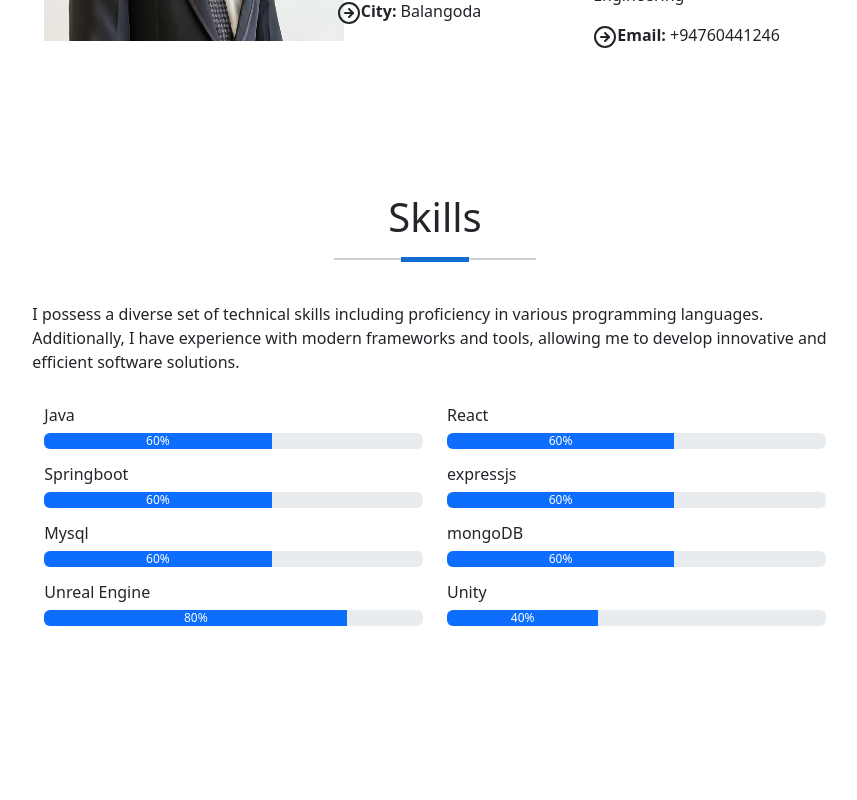
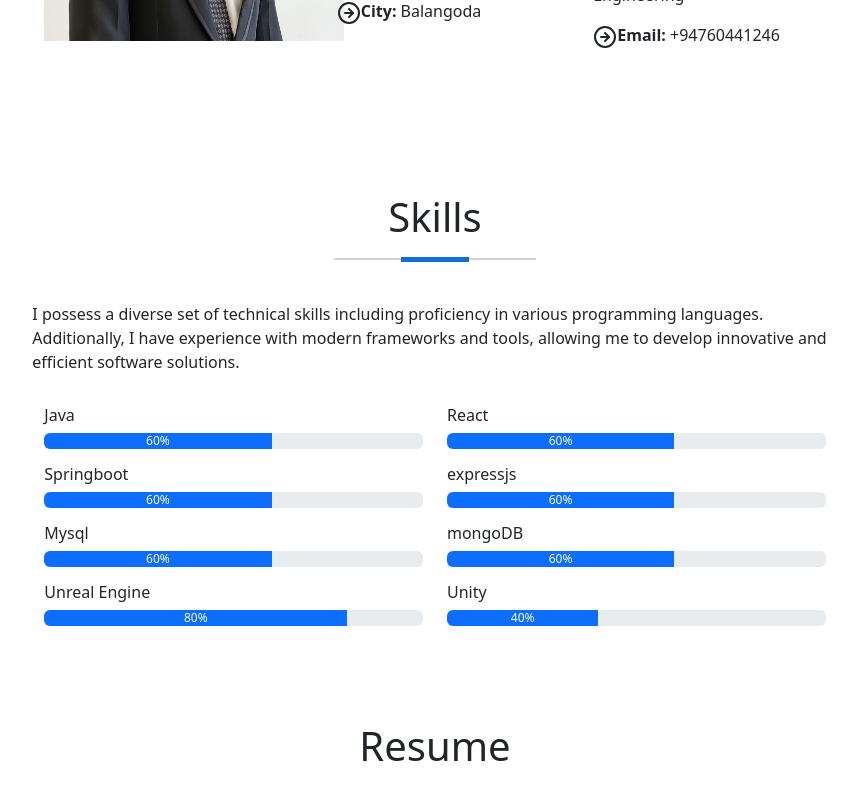
Before and after one commit to JeewanthaLahiru/MyPortfolio, a React (Create React App) app in the folder my-portfolio/: page / in a window 1280 px wide. Shown: the part 1376-2176 px from the top of the page, without its empty margins (205-1062 px from the left). Before the commit the page ends 2050 px from the top, so only its background shows below. Built offline with nearby package versions, Linux system fonts and the light colour scheme.

Commit message:
created resume page

```diff
--- a/my-portfolio/src/Components/ClientApp.tsx
+++ b/my-portfolio/src/Components/ClientApp.tsx
@@ -3,6 +3,7 @@ import NavigationBar from "./Navbar/NavigationBar";
 import BodyArea from "./Body/BodyArea";
 import MobileNavigationBar from "./Navbar/mobileNavigationBar";
 import AboutArea from "./About/AboutArea";
+import ResumeArea from "./Resume/ResumeArea";
 
 const ClientApp:React.FC = () => {
     return(
@@ -14,6 +15,7 @@ const ClientApp:React.FC = () => {
 
             <BodyArea/>
             <AboutArea/>
+            <ResumeArea/>
 
         </div>
     )
--- a/my-portfolio/src/Components/Navbar/NavigationBar.tsx
+++ b/my-portfolio/src/Components/Navbar/NavigationBar.tsx
@@ -1,4 +1,4 @@
-import React, {useEffect, useState} from "react";
+import React, {useEffect, useRef, useState} from "react";
 import {Button} from "react-bootstrap";
 import * as Icon from 'react-feather';
 
--- /dev/null
+++ b/my-portfolio/src/Components/Resume/ResumeArea.tsx
@@ -0,0 +1,21 @@
+import React from "react";
+import {Col, Container, Row} from "react-bootstrap";
+
+const ResumeArea:React.FC = () => {
+    return(
+        <Container className="resume-area">
+            <h1 className={"text-center pt-5"}>
+                Resume
+                <div className="about-underline">
+                    <Row className="m-0 pt-3 pb-3 justify-content-center align-items-center">
+                        <Col xs={1} className="ul-light"></Col>
+                        <Col xs={1} className="ul-dark"></Col>
+                        <Col xs={1} className="ul-light"></Col>
+                    </Row>
+                </div>
+            </h1>
+        </Container>
+    )
+}
+
+export default ResumeArea;
--- a/my-portfolio/src/Styles/styles.scss
+++ b/my-portfolio/src/Styles/styles.scss
@@ -1,6 +1,7 @@
 @import "Navbar/navigationStyle";
 @import "Body/homepage";
 @import "About/aboutpage";
+@import "Resume/resume";
 
 @import "Variables/colors";
 @import "Variables/images";
```
Also changed, not shown: my-portfolio/src/Styles/Resume/resume.scss (added).
